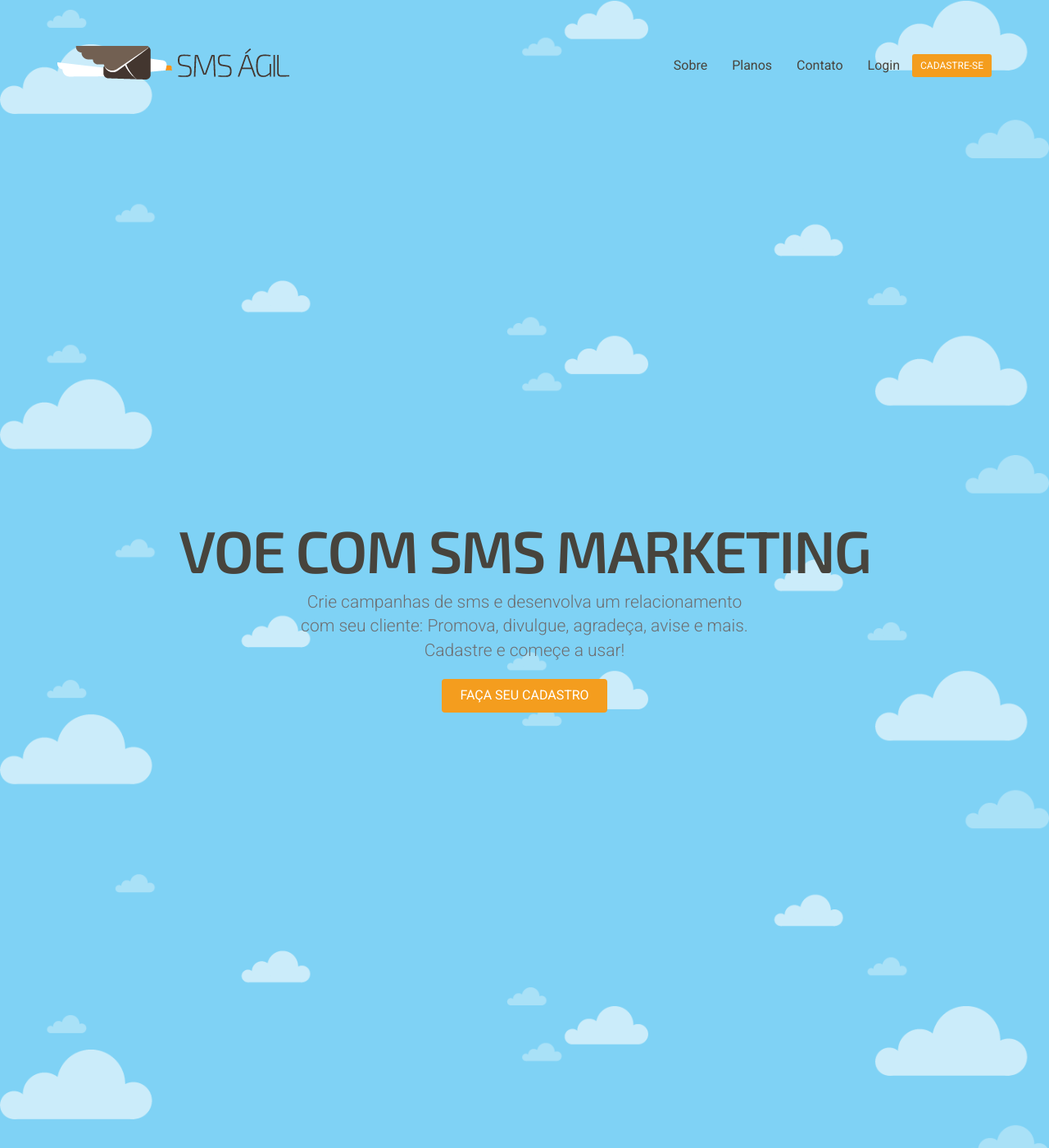
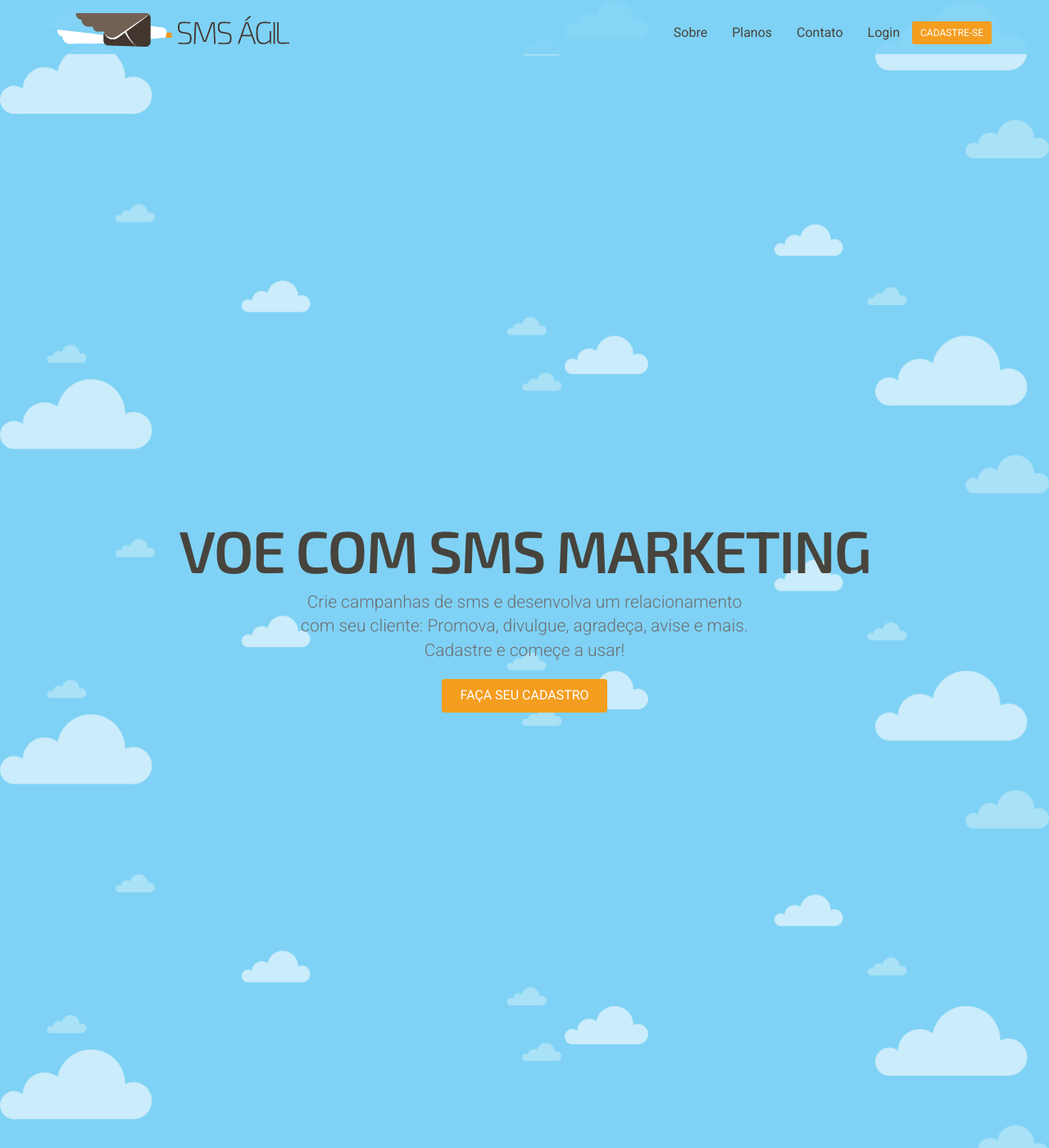
Before and after one commit to smsagil/smsagil.github.io, a Jekyll site: the page built from index.html, in a window 1280 px wide and 1400 px high. Shown: the whole window at 82% size. Built offline with Jekyll 4.4.1, drawn with Linux system fonts in a browser that asks for light colours.

Commit message:
Fazendo o menu

```diff
--- a/_includes/head.html
+++ b/_includes/head.html
@@ -11,6 +11,7 @@
     <link rel="stylesheet" href="{{ "/css/animate.css" | prepend: site.baseurl }}">
     <link rel="stylesheet" href="{{ "/css/main.css" | prepend: site.baseurl }}">
     <link rel="stylesheet" href="{{ "/css/jquery.fullPage.css" | prepend: site.baseurl }}"/>
+    <link rel="stylesheet" href="{{ "/css/slide.css" | prepend: site.baseurl }}"/>
 
     <link href='http://fonts.googleapis.com/css?family=Exo+2:300,600' rel='stylesheet' type='text/css'>
     <link href='http://fonts.googleapis.com/css?family=Roboto:400,300' rel='stylesheet' type='text/css'>
--- a/_includes/header.html
+++ b/_includes/header.html
@@ -1,6 +1,6 @@
-<header id="header" role="banner">
+<header>
 
-	<nav class="navbar">
+	<nav id="header" class="navbar">
 	<div class="container">
 			<!-- Brand and toggle get grouped for better mobile display -->
 			<div class="navbar-header">
--- a/css/main.css
+++ b/css/main.css
@@ -386,7 +386,10 @@ HEADROOM
 
 .headroom--pinned {
     display: block;
+    background-color: #fff;
+    margin-top: 0px;
 }
+
 .headroom--unpinned {
     display: none;
 }
--- /dev/null
+++ b/css/slide.css
@@ -0,0 +1,84 @@
+@-webkit-keyframes slideDown {
+  0% {
+    -webkit-transform: translateY(-100%);
+  }
+  100% {
+    -webkit-transform: translateY(0);
+  }
+}
+@-moz-keyframes slideDown {
+  0% {
+    -moz-transform: translateY(-100%);
+  }
+  100% {
+    -moz-transform: translateY(0);
+  }
+}
+@-o-keyframes slideDown {
+  0% {
+    -o-transform: translateY(-100%);
+  }
+  100% {
+    -o-transform: translateY(0);
+  }
+}
+@keyframes slideDown {
+  0% {
+    transform: translateY(-100%);
+  }
+  100% {
+    transform: translateY(0);
+  }
+}
+.animated.slideDown {
+  -webkit-animation-name: slideDown;
+  -moz-animation-name: slideDown;
+  -o-animation-name: slideDown;
+  animation-name: slideDown;
+
+  display: block;
+  background-color: rgba(127, 210, 245, .9);
+  margin-top: 0px;
+}
+@-webkit-keyframes slideUp {
+  0% {
+    -webkit-transform: translateY(0);
+  }
+  100% {
+    -webkit-transform: translateY(-150%);
+  }
+}
+@-moz-keyframes slideUp {
+  0% {
+    -moz-transform: translateY(0);
+  }
+  100% {
+    -moz-transform: translateY(-150%);
+  }
+}
+@-o-keyframes slideUp {
+  0% {
+    -o-transform: translateY(0);
+  }
+  100% {
+    -o-transform: translateY(-150%);
+  }
+}
+@keyframes slideUp {
+  0% {
+    transform: translateY(0);
+  }
+  100% {
+    transform: translateY(-150%);
+  }
+}
+.animated.slideUp {
+  -webkit-animation-name: slideUp;
+  -moz-animation-name: slideUp;
+  -o-animation-name: slideUp;
+  animation-name: slideUp;
+
+  display: block;
+  background-color: rgba(127, 210, 245, .9);
+  margin-top: 0px;
+}
```
Also changed, not shown: _includes/footer.html (+13 -1 lines), 5 other files.
